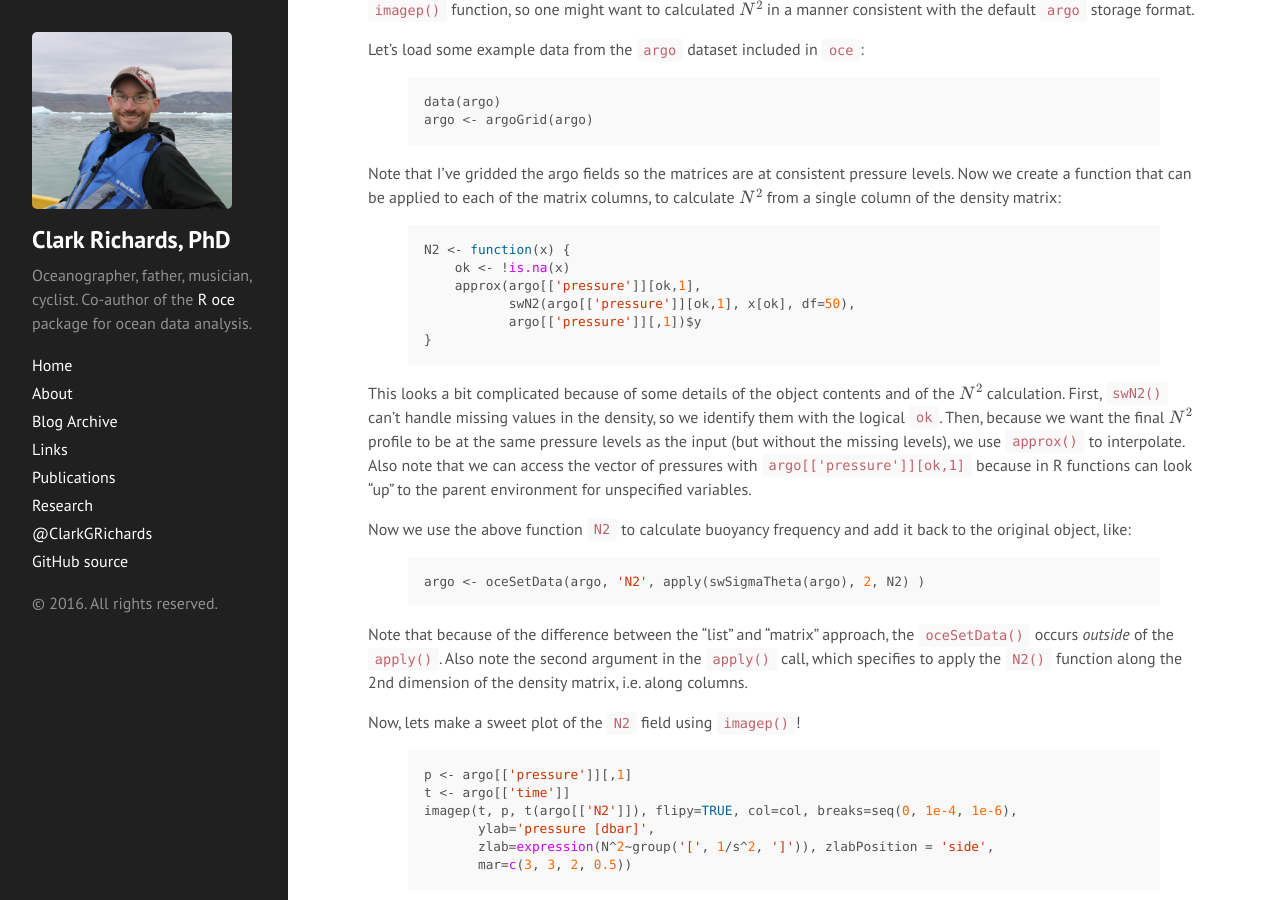
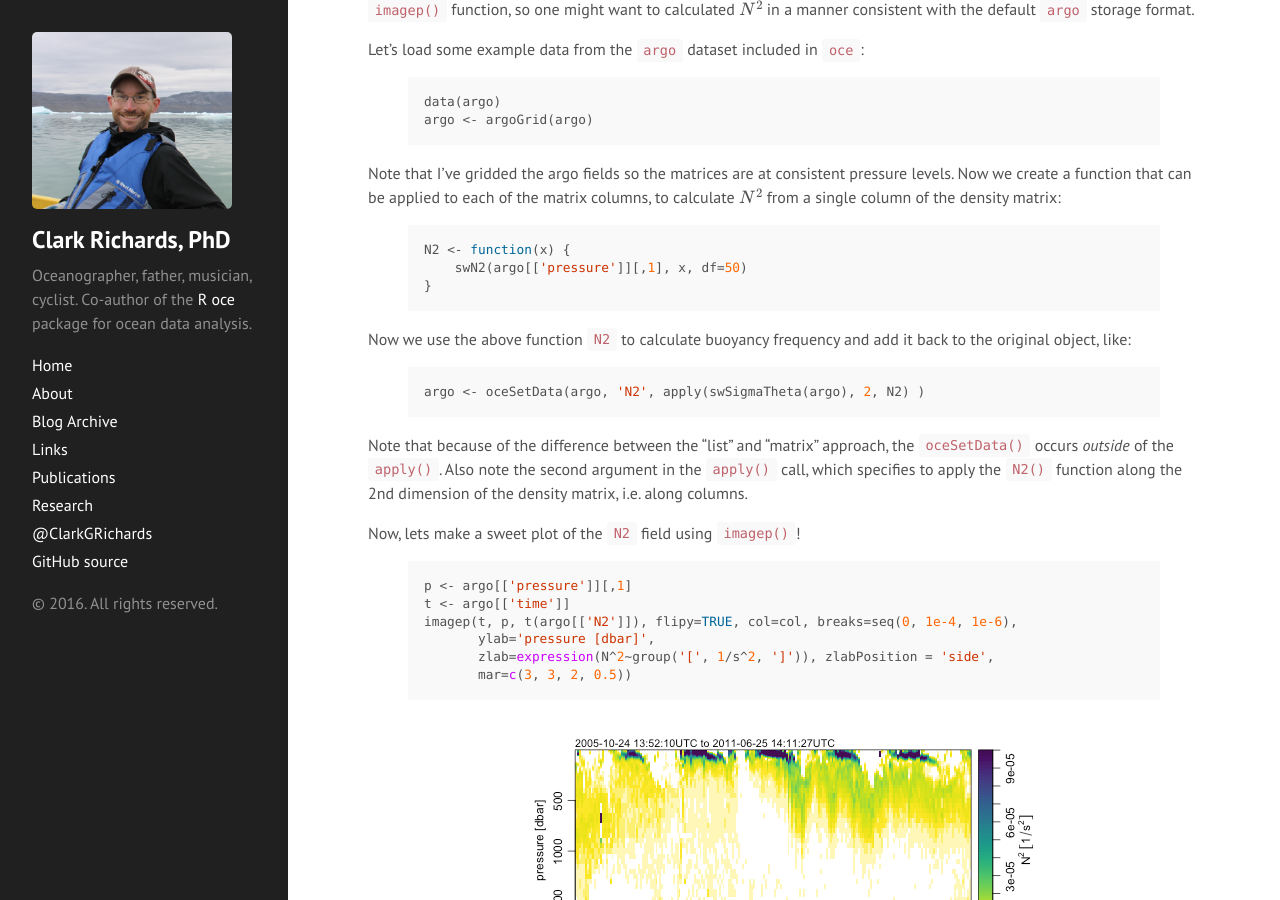
Before and after one commit to richardsc/richardsc.github.io, a Jekyll site: the page built from _posts/2016-02-29-calculating-N2-for-argo-section-objects.md, in a window 1280 px wide and 900 px high, scrolled down 1471 px. Built offline with Jekyll 4.4.1, drawn with Linux system fonts in a browser that asks for light colours; formulas are drawn with MathJax 3; comment, search, counter and statistics services are not loaded.

Commit message:
update N2 post

```diff
--- a/_posts/2016-02-29-calculating-N2-for-argo-section-objects.md
+++ b/_posts/2016-02-29-calculating-N2-for-argo-section-objects.md
@@ -61,13 +61,10 @@ Note that I've gridded the argo fields so the matrices are at consistent pressur
 
 {% highlight r %}
 N2 <- function(x) {
-    ok <- !is.na(x)
-    approx(argo[['pressure']][ok,1],
-           swN2(argo[['pressure']][ok,1], x[ok], df=50),
-           argo[['pressure']][,1])$y
+    swN2(argo[['pressure']][,1], x, df=50)
 }
 {% endhighlight %}
-This looks a bit complicated because of some details of the object contents and of the $$ N^2 $$ calculation. First, `swN2()` can't handle missing values in the density, so we identify them with the logical `ok`. Then, because we want the final $$ N^2 $$ profile to be at the same pressure levels as the input (but without the missing levels), we use `approx()` to interpolate. Also note that we can access the vector of pressures with `argo[['pressure']][ok,1]` because in R functions can look "up" to the parent environment for unspecified variables.
+<!--This looks a bit complicated because of some details of the object contents and of the $$ N^2 $$ calculation. First, `swN2()` can't handle missing values in the density, so we identify them with the logical `ok`. Then, because we want the final $$ N^2 $$ profile to be at the same pressure levels as the input (but without the missing levels), we use `approx()` to interpolate. Also note that we can access the vector of pressures with `argo[['pressure']][ok,1]` because in R functions can look "up" to the parent environment for unspecified variables.-->
 
 Now we use the above function `N2` to calculate buoyancy frequency and add it back to the original object, like:
 
```
Also changed, not shown: _source/2016-02-29-calculating-N2-for-argo-section-objects.Rmd (+2 -5 lines), figure/source/2016-02-29-calculating-N2-for-argo-section-objects/argoplot-1.png, figure/source/2016-02-29-calculating-N2-for-argo-section-objects/stationplot-1.png.
